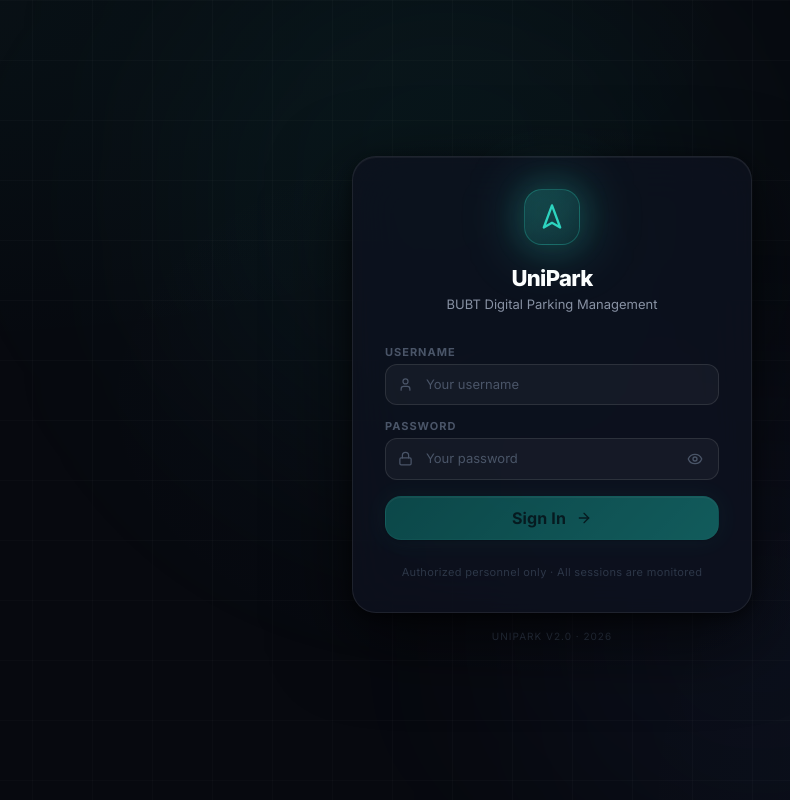
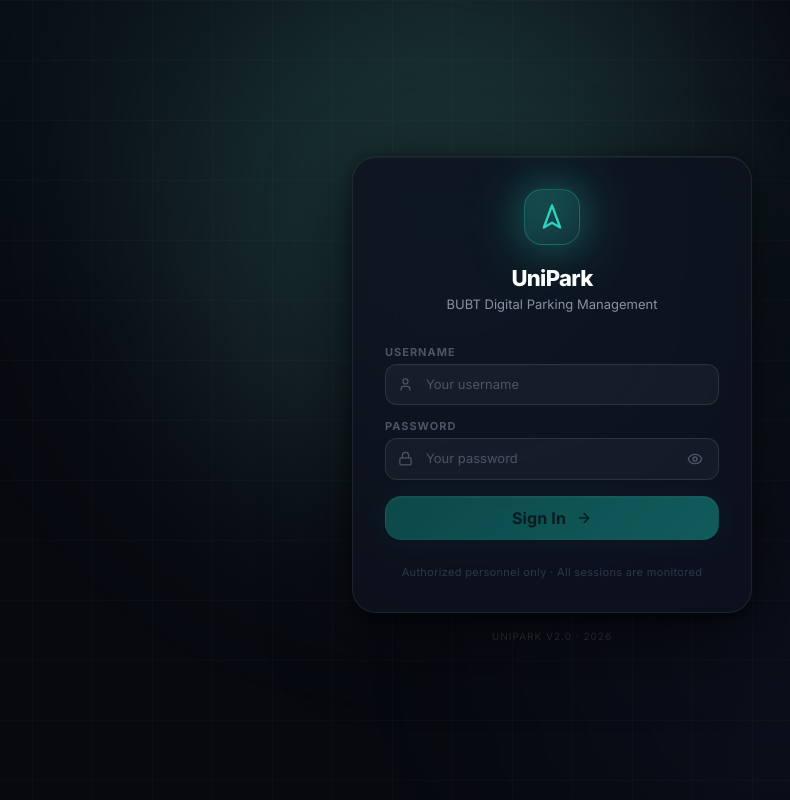
Before and after one commit to nafijur-rahaman/digital-parking-system, a React (Vite) app in the folder Frontend/: page / in a window 1280 px wide. Shown: the whole page, without its empty margins (88-878 px from the left). Built offline with nearby package versions, Linux system fonts and the light colour scheme.

Commit message:
login page color change

```diff
--- a/Frontend/src/pages/LoginPage.jsx
+++ b/Frontend/src/pages/LoginPage.jsx
@@ -30,7 +30,7 @@ export default function LoginPage() {
     <div className="min-h-dvh flex items-center justify-center p-4 relative overflow-hidden">
       {/* Background */}
       <div className="fixed inset-0 pointer-events-none">
-        <div style={{ position:'absolute', top:'-10%', left:'20%', width:560, height:560, background:'rgba(45,212,191,0.055)', borderRadius:'50%', filter:'blur(120px)' }} />
+        <div style={{ position:'absolute', top:'-10%', left:'20%', width:560, height:560, background:'rgba(99, 202, 188, 0.2)', borderRadius:'50%', filter:'blur(120px)' }} />
         <div style={{ position:'absolute', bottom:'-10%', right:'15%', width:480, height:480, background:'rgba(96,130,246,0.045)', borderRadius:'50%', filter:'blur(100px)' }} />
         {/* Subtle grid */}
         <div style={{ position:'absolute', inset:0, backgroundImage:'linear-gradient(rgba(255,255,255,0.018) 1px, transparent 1px), linear-gradient(90deg, rgba(255,255,255,0.018) 1px, transparent 1px)', backgroundSize:'60px 60px' }} />
```
